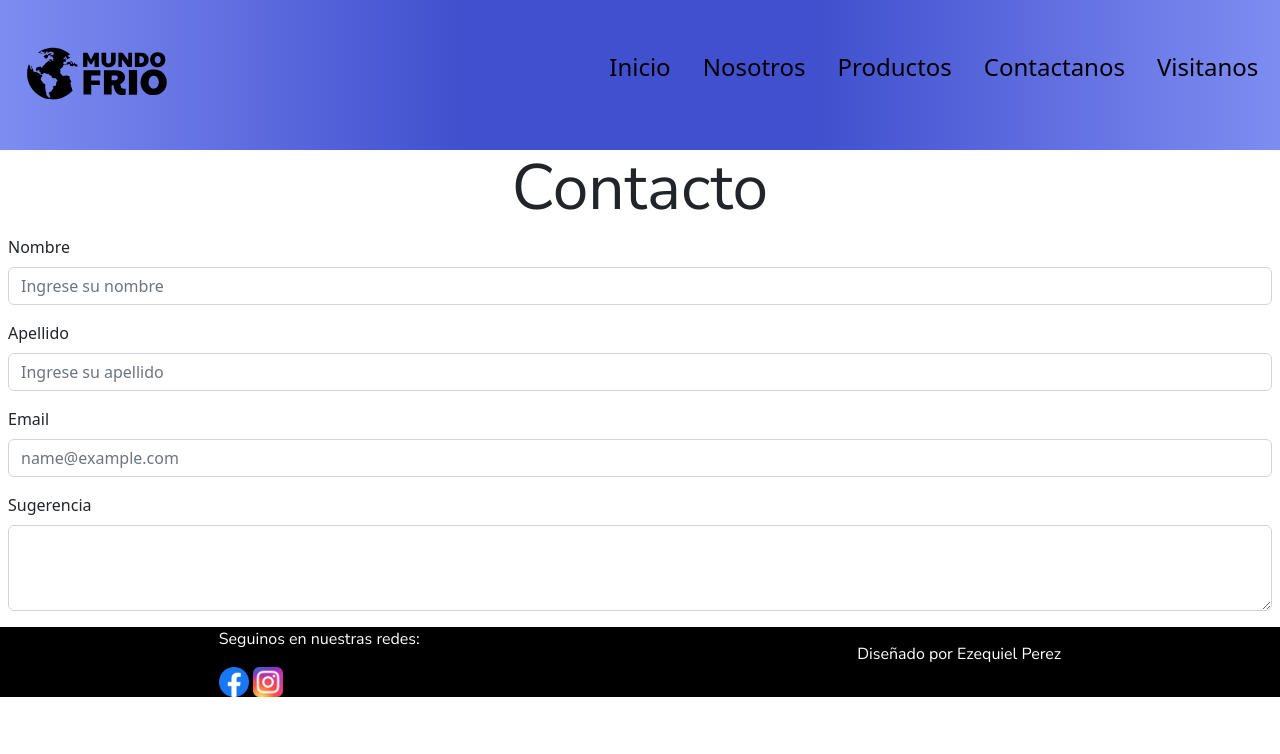
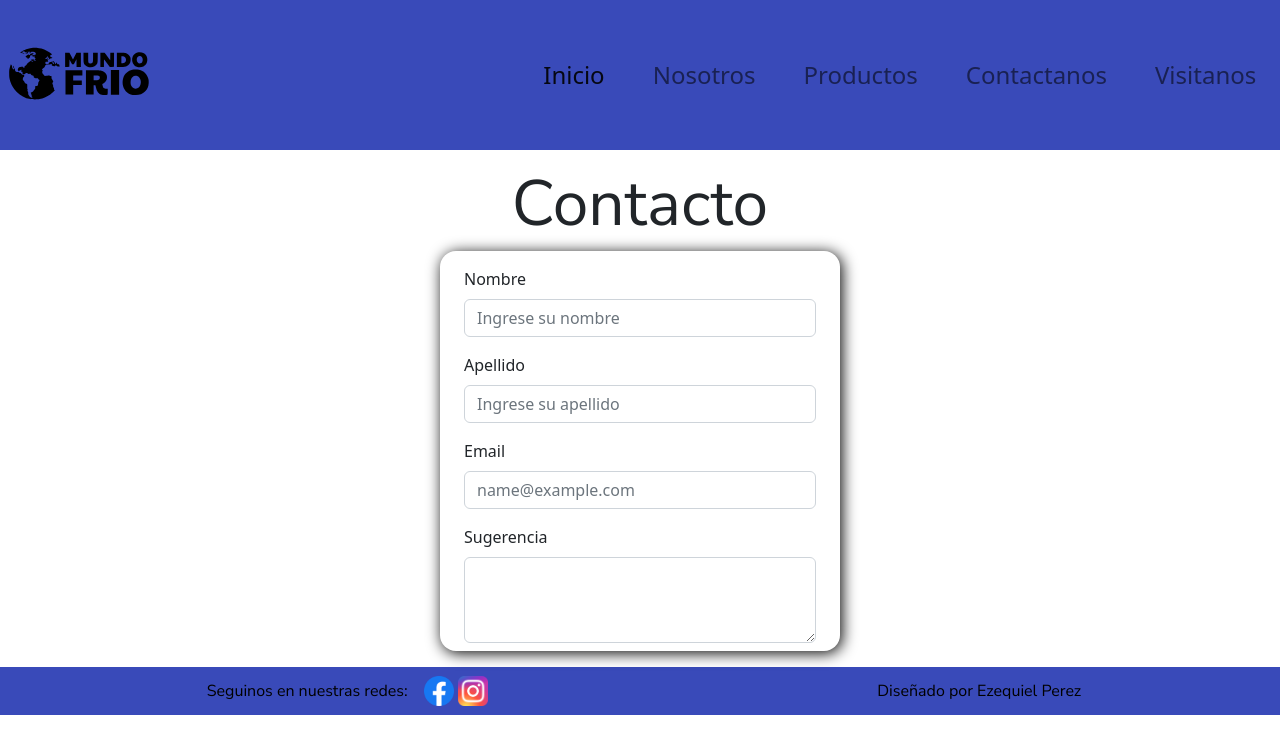
Before and after one commit to EzequielP13/mundoFrio, a website: page pages/contactanos.html in a window 1280 px wide. Drawn offline with nearby package versions, Linux system fonts and the light colour scheme.

Commit message:
Segunda entrega proyecto final

```diff
--- a/css/style.css
+++ b/css/style.css
@@ -19,6 +19,11 @@ html{
     min-height: 100vh;
     min-width: 100vh;
 } */
+
+main{
+    margin-top: 1rem;
+    margin-bottom: 1rem;
+}
 
 main::after{
     content: "";
@@ -67,23 +72,22 @@ header{
     display: flex;
     align-items: center;
     justify-content: space-around;
-    background-color: #7e8df1;
-    background-image: linear-gradient(to right, #7e8df1, #6f7ee9, #606ee0, #505fd7, #4050ce, #4050ce, #4050ce, #4050ce, #505fd7, #606ee0, #6f7ee9, #7e8df1);
+    background-color: #394ab9;
 }
 header picture{
     flex-basis: 40%;
 }
 
-.navegador a:hover {
+.navbar-nav a:hover {
     background-color: black;
     color: white;
 }
 
-.navegador a{
+.navbar-nav a{
     font-size: 1.5em;
 }
 
-.navegador{
+.navbar-nav{
     flex-basis: 60%;
     display: flex;
     list-style-type: none;
@@ -130,22 +134,45 @@ h1{
 h2{
     text-align: center;
     font-family: 'Nunito Sans', sans-serif;
+    font-size: 2em;
 }
 
 p{
     font-family: 'Nunito Sans', sans-serif;
+    font-size: 1em;
 }
 
 .textoInicial{
+    display: flex;
+    justify-content: center;
     text-align: center;
+    margin-left: auto;
+    margin-right: auto;
+    padding: 1rem;
+    width: 50%;
+}
+
+form{
+    display: flex;
+    justify-content: center;
+}
+
+.contenedorFormulario{
+    padding: 1rem;
+    height: 50vh;
+    width: 50vh;
+    border-radius: 1rem;
+    box-shadow: 2px 2px 15px black;
+    background-color: white;
 }
 
 footer{
-    display: flex;
+    /* display: flex;
     align-items: center;
-    justify-content: space-around;
-    background-color: black;
-    color: white;
+    justify-content: space-around; */
+    background-color: #394ab9;
+    color: rgb(0, 0, 0);
+    height: 3rem;
 }
 
 
@@ -180,5 +207,13 @@ footer{
 
     footer {
         flex-direction: column;
+        height: fit-content;
+    }
+    .textoInicial{
+        width: 90%;
     }
 }
+
+p{
+    margin: 0;
+}
--- a/pages/contactanos.html
+++ b/pages/contactanos.html
@@ -14,19 +14,27 @@
         <picture>
             <img src="../Multimedia/MundoFrio.svg" alt="logo" width="150vh" height="150vh">
         </picture>
-        <nav>
-            <ul class="navegador">
-                <li class="lista"><a class="boton" href="../index.html">Inicio</a></li>
-                <li class="lista"><a class="boton" href="./nosotros.html">Nosotros</a></li>
-                <li class="lista"><a class="boton" href="./productos.html">Productos</a></li>
-                <li class="lista"><a class="boton" href="./contactanos.html">Contactanos</a></li>
-                <li class="lista"><a class="boton" href="./visitanos.html">Visitanos</a></li>
+        <nav class="navbar navbar-expand-lg">
+            <div class="container-fluid">
+                <button class="navbar-toggler" type="button" data-bs-toggle="collapse" data-bs-target="#navbarNav" aria-controls="navbarNav" aria-expanded="false" aria-label="Toggle navigation">
+                <span class="navbar-toggler-icon"></span>
+                </button>
+                <div class="collapse navbar-collapse" id="navbarNav">
+                    <ul class="navbar-nav">
+                        <li class="nav-item"><a class="nav-link active" aria-current="page" href="../index.html">Inicio</a></li>
+                        <li class="nav-item"><a class="nav-link" href="./nosotros.html">Nosotros</a></li>
+                        <li class="nav-item"><a class="nav-link" href="./productos.html">Productos</a></li>
+                        <li class="nav-item"><a class="nav-link" href="./contactanos.html">Contactanos</a></li>
+                        <li class="nav-item"><a class="nav-link" href="./visitanos.html">Visitanos</a></li>
                     </ul>
+                </div>
+            </div>
         </nav>
     </header>
     <main>
         <h1>Contacto</h1>
         <form action="formulario mx-auto">
+            <div class="contenedorFormulario">
                 <div class="mb-3 px-2">
                     <label for="exampleFormControlInput1" class="form-label">Nombre</label>
                     <input type="text" class="form-control" id="exampleFormControlInput1" placeholder="Ingrese su nombre">
@@ -43,15 +51,22 @@
                     <label for="exampleFormControlTextarea1" class="form-label">Sugerencia</label>
                     <textarea class="form-control" id="exampleFormControlTextarea1" rows="3"></textarea>
                 </div>
+            </div>
         </form>
     </main>
-    <footer>
-        <div>
+    <footer class="d-flex flex-row justify-content-around px-2">
+        <div class="d-flex flex-row justify-content-between align-items-center px-2">
+            <div class="px-2">
                 <p>Seguinos en nuestras redes:</p>
+            </div>
+            <div class="px-2">
                 <a href="https://www.facebook.com/MundoFrioGalvez"> <img src="../Multimedia/facebook.png" width="30" height="30" alt="Facebook" /> </a>
                 <a href="https://www.instagram.com/mundofriogalvez"> <img src="../Multimedia/instagram.png" width="30" height="30" alt="Instagram" /> </a>
             </div>
+        </div>
+        <div class="d-flex align-items-center px-2">
             <p>Diseñado por Ezequiel Perez</p>
+        </div>
     </footer>
     <script src="https://cdn.jsdelivr.net/npm/bootstrap@5.2.0-beta1/dist/js/bootstrap.bundle.min.js" integrity="sha384-pprn3073KE6tl6bjs2QrFaJGz5/SUsLqktiwsUTF55Jfv3qYSDhgCecCxMW52nD2" crossorigin="anonymous"></script>
 </body>
--- /dev/null
+++ b/sass/index.scss
@@ -0,0 +1,5 @@
+div{
+    p{
+        font-size: medium;
+    }
+}
```
Also changed, not shown: index.html (+36 -6 lines), package.json (added, +25 -0 lines), pages/nosotros.html (+27 -14 lines), pages/productos.html (+27 -14 lines), pages/visitanos.html (+28 -15 lines), css/translated.css (added), 2 other files. Lines whose indentation alone changed are shown as unchanged.
